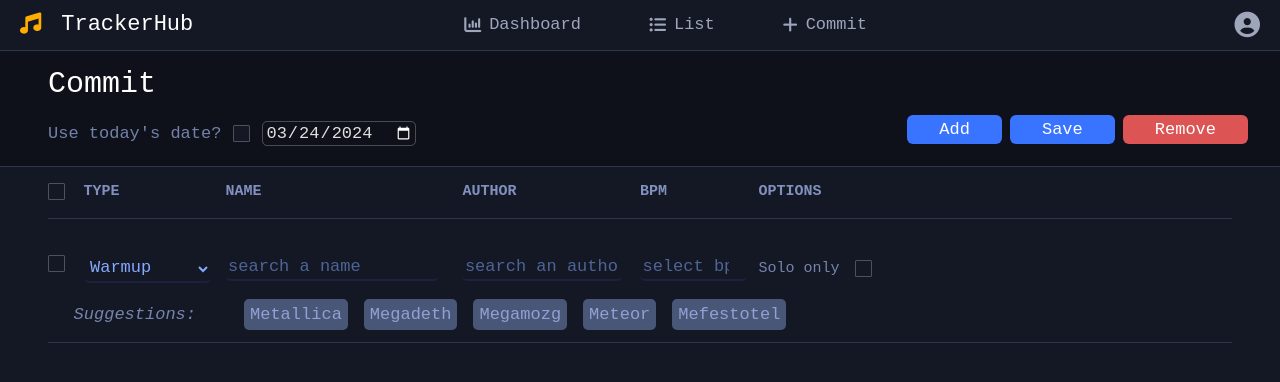
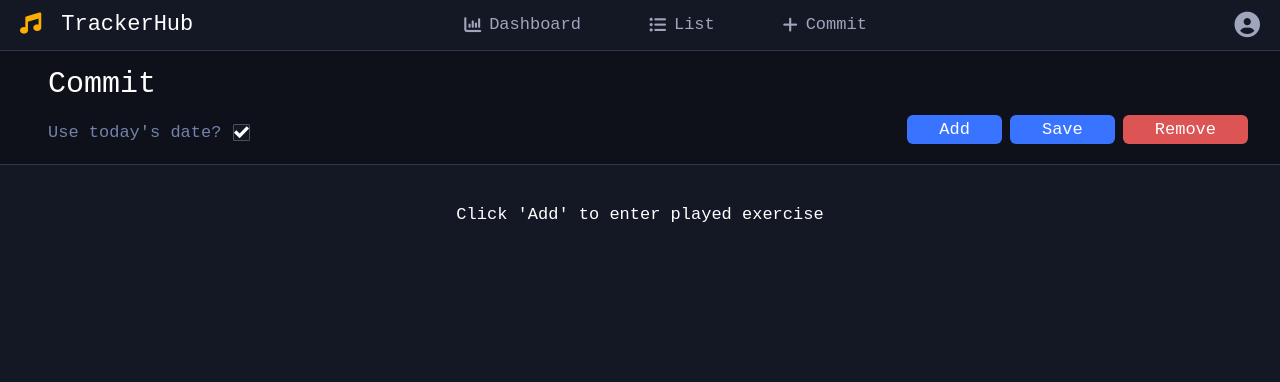
Before and after one commit to Sergestos/TrackHub, an Angular app in the folder App/trackhub/: page /app/commit in a window 1280 px wide. Shown: the top 382 px of the page. Built offline with nearby package versions, Linux system fonts and the light colour scheme.

Commit message:
select and remove actions

```diff
--- a/App/trackhub/src/app/spa/commit/commit.component.html
+++ b/App/trackhub/src/app/spa/commit/commit.component.html
@@ -4,15 +4,16 @@
         <div class="header-controlls">
             <div class="date-picker">
                 <p>Use today's date?</p>
-                <input type="checkbox" class="t-checkbox"  />
-                <input type="date" [value]="selectedDate | date:'yyyy-MM-dd'"
+                <input type="checkbox" class="t-checkbox" [(ngModel)]="isUseTodaysDate" />
+                <input type="date" *ngIf="!isUseTodaysDate"
+                    [value]="selectedDate | date:'yyyy-MM-dd'"
                     [ngModel]="selectedDate | date:'yyyy-MM-dd'" (ngModelChange)="selectedDate=$event"
                     onfocus="'showPicker' in this && this.showPicker()" />
             </div>
             <div class="btn-controls">
                 <input type="button" class="btn btn-action" value="Add" (click)="onAddClick()" />
                 <input type="button" class="btn btn-action" value="Save" />
-                <input type="button" class="btn btn-remove" value="Remove" />
+                <input type="button" class="btn btn-remove" value="Remove" (click)="onRemoveClick()"/>
             </div>
         </div>
     </div>
@@ -23,7 +24,7 @@
         <ng-container  *ngIf="exercises.length > 0">
             <div class="headers">
                 <div class="h-check-all">
-                    <input type="checkbox" class="t-checkbox"  />
+                    <input type="checkbox" class="t-checkbox" (change)="onAllSelectedChanged($event)" />
                 </div>
                 <div  class="h-type">
                     <p>TYPE</p>
@@ -42,7 +43,7 @@
                 </div>
             </div>
             <div class="card" *ngFor="let item of exercises">
-                <trh-exercise></trh-exercise>
+                <trh-exercise [model]="item"></trh-exercise>
             </div>
         </ng-container>
     </div>
--- a/App/trackhub/src/app/spa/commit/commit.component.ts
+++ b/App/trackhub/src/app/spa/commit/commit.component.ts
@@ -1,5 +1,6 @@
-import { Component } from '@angular/core';
+import { Component, QueryList, ViewChildren } from '@angular/core';
 import { ExerciseModel } from './commit.models';
+import { ExerciseComponent } from './exercise/exercise.component';
 
 @Component({
 	selector: 'trh-commit',
@@ -7,21 +8,29 @@ import { ExerciseModel } from './commit.models';
 	styleUrls: ['./commit.component.css']
 })
 export class CommitComponent {
-	public totalEcounter: number = 0;
+	public isUseTodaysDate: boolean = true;
 	public selectedDate: Date = new Date();
 
-	public exercises: ExerciseModel[] =
-	[
-		{
-			id: null,
-			song: 'random'
-		}
-	];
+	public exercises: ExerciseModel[] = [];
+
+	@ViewChildren(ExerciseComponent) exerciseViews!: QueryList<ExerciseComponent>;
+
+	//TODO remove
+	private tempCounter = 1;
 
 	public onAddClick(): void {
 		this.exercises.push({
-			id: null,
+			id: this.tempCounter++,
 			song: 'random'
 		});
 	}
+
+	public onRemoveClick(): void {
+		var exercisesToRemove = this.exerciseViews.filter(x => x.isSelected).map(x => x.model.id);
+		this.exercises = this.exercises.filter(x => !exercisesToRemove.includes(x.id));
+	}
+
+	public onAllSelectedChanged(event: any): void {
+		this.exerciseViews.forEach(x => x.toggleIsSelected(event.target.checked));
+	}
 }
--- a/App/trackhub/src/app/spa/commit/exercise/exercise.component.css
+++ b/App/trackhub/src/app/spa/commit/exercise/exercise.component.css
@@ -11,6 +11,7 @@
     }
 
     .h-check-all {
+        padding-top: 5px;
         width: 3%;
     }
 
@@ -34,7 +35,7 @@
         display: flex;
         align-items: center;
 
-        width: 15%;
+        width: 8%;
 
         label {
             font-size: 15px;
--- a/App/trackhub/src/app/spa/commit/exercise/exercise.component.html
+++ b/App/trackhub/src/app/spa/commit/exercise/exercise.component.html
@@ -1,7 +1,7 @@
 <main>
     <div class="exercise-wrapper">
         <div class="input-wrapper h-check-all">
-            <input type="checkbox" class="t-checkbox"  />
+            <input type="checkbox" class="t-checkbox" [(ngModel)]="isSelected"/>
         </div>
         <div class="input-wrapper h-type">
             <select class="input-text">
@@ -9,6 +9,7 @@
                 <option>Song</option>
                 <option>Improvisation</option>
                 <option>Exercise</option>
+                <option>Bass</option>
             </select>
         </div>
         <div class="input-wrapper h-name">
@@ -22,6 +23,10 @@
         </div>
         <div class="input-wrapper h-options">
             <label>Solo only</label>
+            <input type="checkbox" class="t-checkbox"  />
+        </div>
+        <div class="input-wrapper h-options">
+            <label>Is recorded</label>
             <input type="checkbox" class="t-checkbox"  />
         </div>
     </div>
--- a/App/trackhub/src/app/spa/commit/exercise/exercise.component.ts
+++ b/App/trackhub/src/app/spa/commit/exercise/exercise.component.ts
@@ -1,10 +1,22 @@
-import { Component } from '@angular/core';
+import { Component, EventEmitter, Input, Output } from '@angular/core';
+import { ExerciseModel } from '../commit.models';
 
 @Component({
     selector: 'trh-exercise',
     templateUrl: './exercise.component.html',
     styleUrls: ['./exercise.component.css']
-  })
-  export class ExerciseComponent {
+})
+export class ExerciseComponent {
 
-  }
+    @Input()
+    public model!: ExerciseModel;
+    public isSelected: boolean = false;
+
+    constructor() {
+
+    }
+
+    public toggleIsSelected(value: boolean): void {
+        this.isSelected = value;
+    }
+}
```
